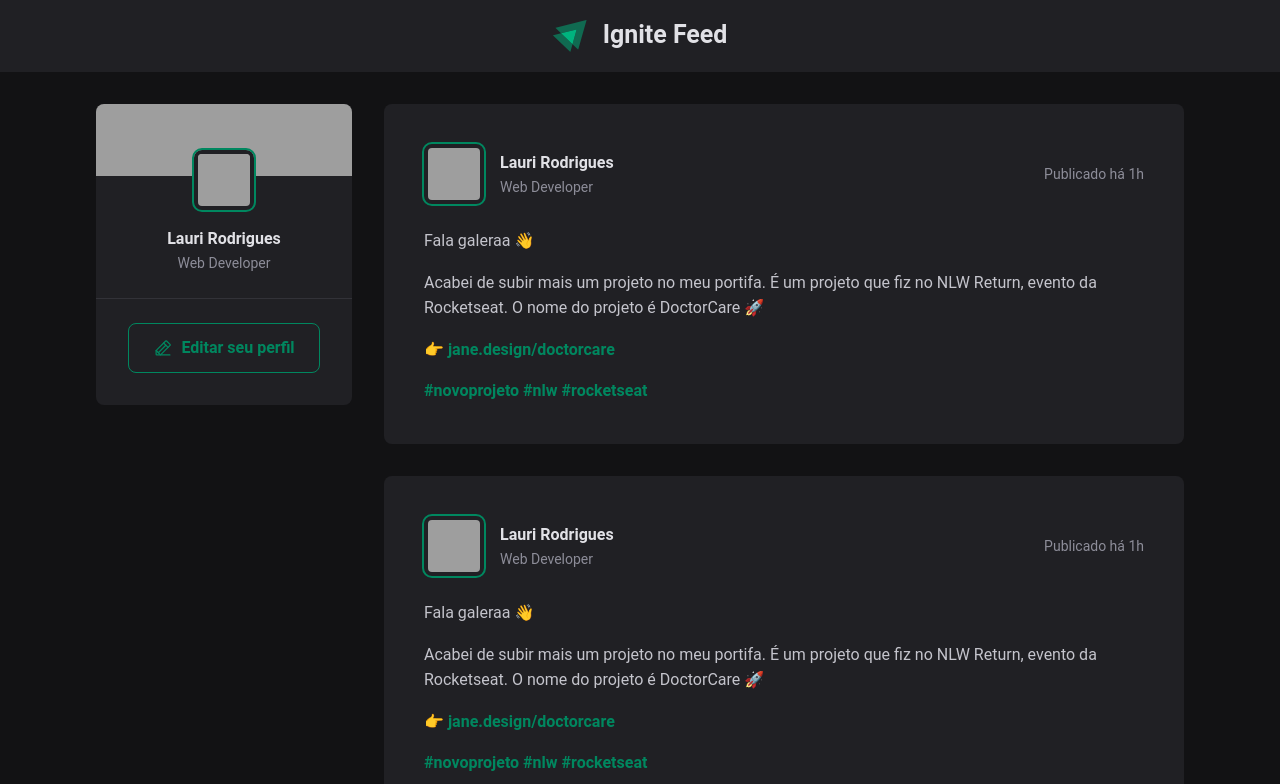
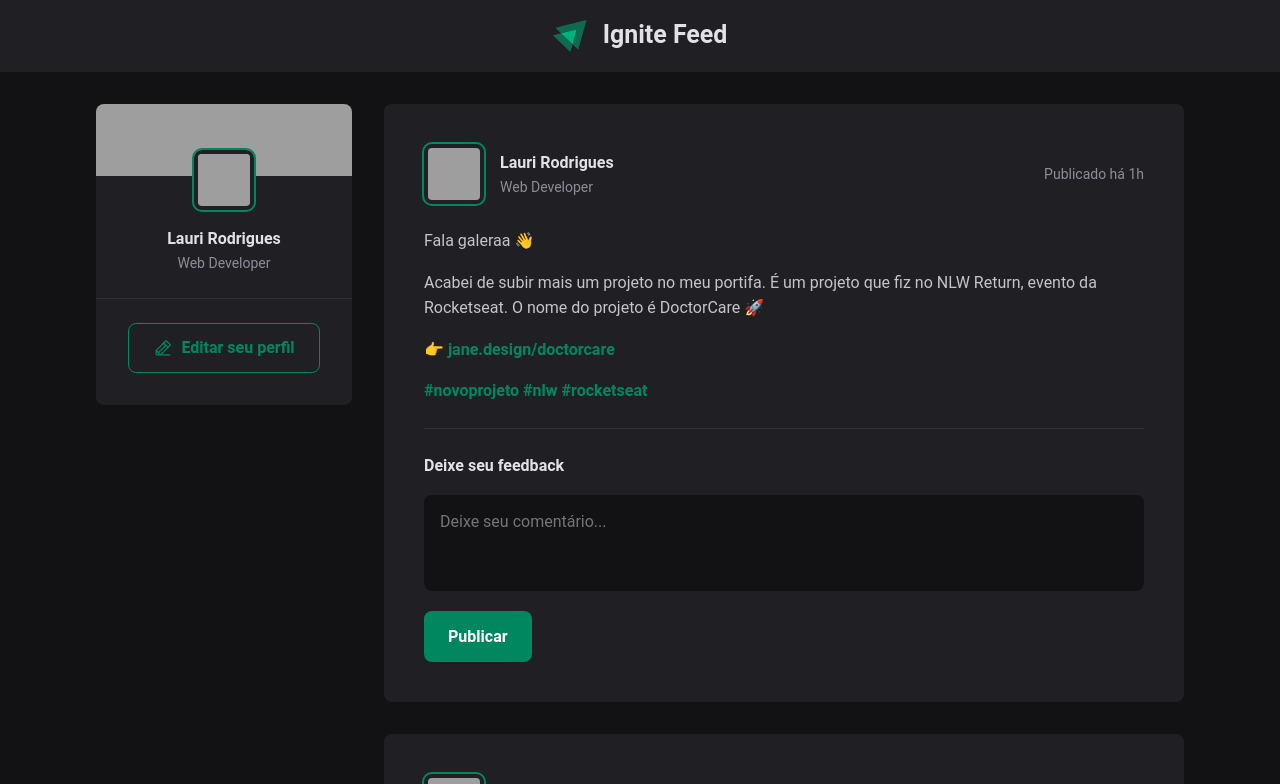
Before and after one commit to LauriRodrigues/Ignite-Feed, a React app: page / in a window 1280 px wide. Shown: the top 784 px of the page. Built offline with nearby package versions, Linux system fonts and the light colour scheme; grey boxes are pictures that could not be loaded; the HTML template or start-up script is replaced by a standard one.

Commit message:
component comment

```diff
--- a/src/components/Post.jsx
+++ b/src/components/Post.jsx
@@ -26,6 +26,14 @@
         </p>
       </div>
 
+      <form className={styles.commentForm}>
+        <strong>Deixe seu feedback</strong>
+
+        <textarea placeholder="Deixe seu comentário..."/>
+
+        <button type="submit">Publicar</button>
+      </form>
+
     </article>
   )
 }
--- a/src/components/Post.module.css
+++ b/src/components/Post.module.css
@@ -46,8 +46,6 @@
   color: var(--gray-400);
 }
 
-
-
 .content {
   line-height: 1.6;
   color: var(--gray-300);
@@ -69,3 +67,44 @@
 .content a:hover {
   color: var(--green-300);
 }
+
+.commentForm {
+  width: 100%;
+  margin-top: 1.5rem;
+  padding-top: 1.5rem;
+  border-top: 1px solid var(--gray-600);
+}
+
+.commentForm > strong {
+  line-height: 1.6;
+  color: var(--gray-100);
+}
+
+.commentForm textarea {
+  width: 100%;
+  background: var(--gray-900);
+  border: 0;
+  resize: none;
+  height: 6rem;
+  padding: 1rem;
+  border-radius: 8px;
+  color: var(--gray-100);
+  line-height: 1.4;
+  margin-top: 1rem;
+}
+
+.commentForm button[type=submit] {
+  padding: 1rem 1.5rem;
+  margin-top: 1rem;
+  border-radius: 8px;
+  border: 0;
+  background: var(--green-500);
+  color: var(--white);
+  font-weight: bold;
+  cursor: pointer;
+  transition: all .1s;
+}
+
+.commentForm button[type=submit]:hover {
+  background: var(--green-300);
+}
```
